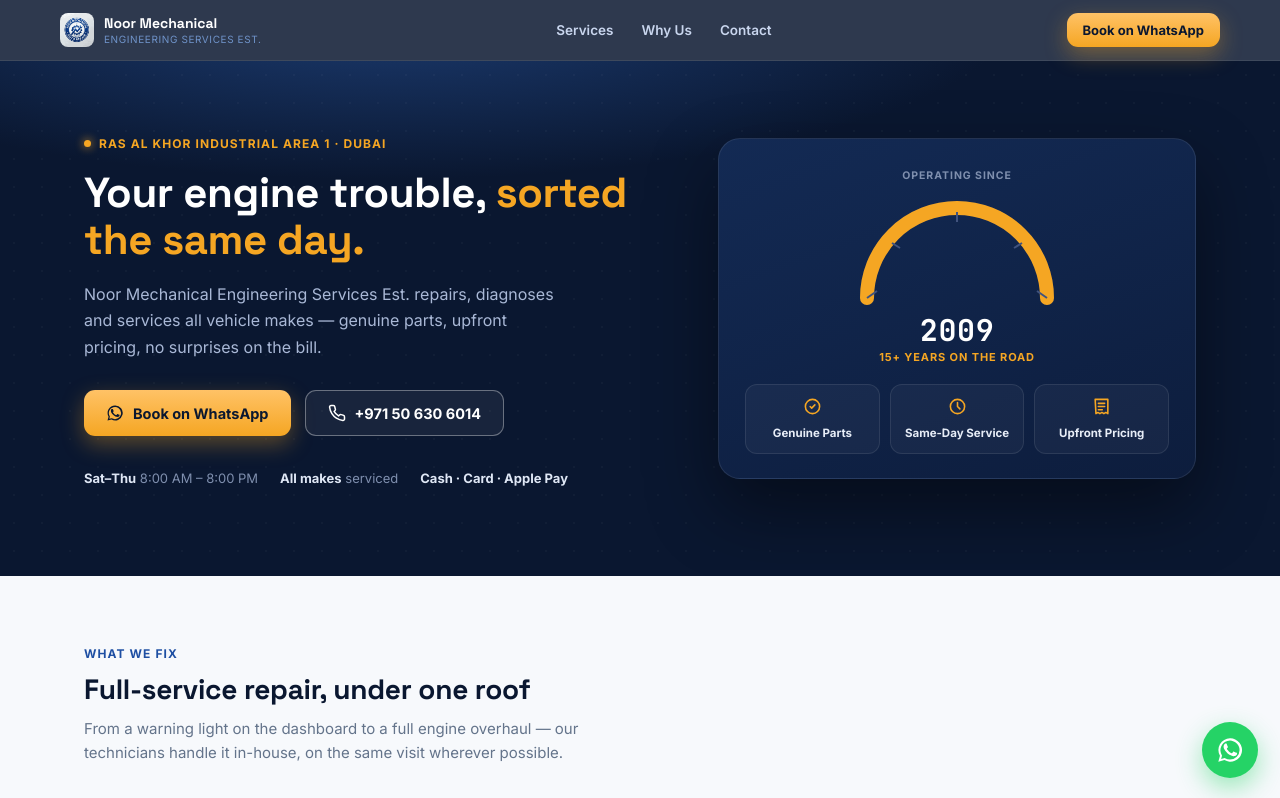
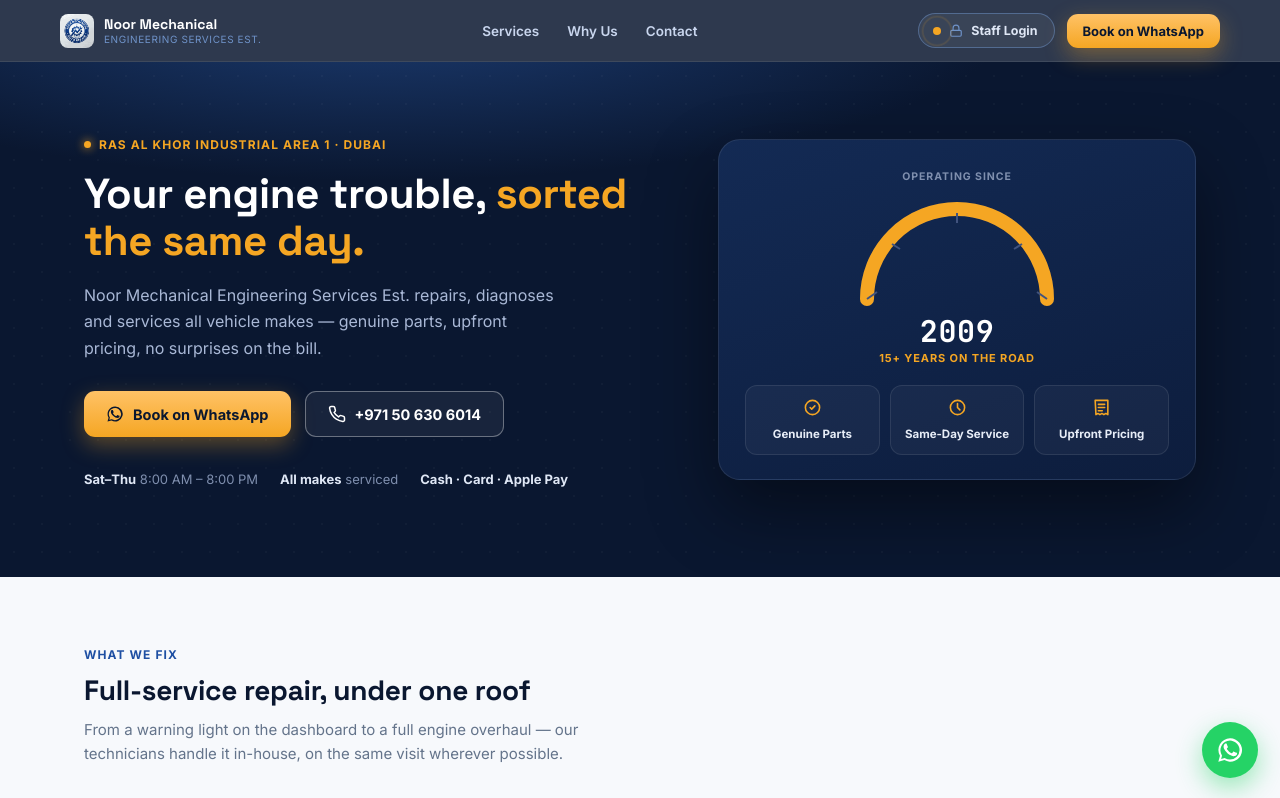
Before and after one commit to solares979717/noor_billing_invoice, a website: page index.html in a window 1280 px wide. Shown: the top 798 px of the page. Drawn offline with Linux system fonts and the light colour scheme.

Commit message:
commit changes

```diff
--- a/index.html
+++ b/index.html
@@ -48,6 +48,7 @@
 .nav-actions{display:flex;align-items:center;gap:12px;}
 .nav-cta{padding:9px 16px;font-size:13px;}
 @media(max-width:820px){ .nav-links{display:none;} }
+@media(max-width:480px){ .nav-cta{display:none;} .nav-inner{gap:8px;} }
 
 /* ---------- Hero ---------- */
 .hero{background:radial-gradient(ellipse 90% 60% at 30% -10%, #1c3c72 0%, var(--navy-950) 55%), var(--navy-950);position:relative;overflow:hidden;padding:70px 0 90px;}
@@ -136,6 +137,27 @@
 .staff-link{color:#4f6079 !important;font-size:11px;border-left:1px solid rgba(255,255,255,.12);padding-left:20px;}
 .staff-link:hover{color:#8fa0c2 !important;}
 
+/* Animated Staff Login button — pulsing ring to draw the eye without competing with the main CTA */
+.staff-btn{
+  position:relative;display:inline-flex;align-items:center;gap:8px;
+  padding:9px 16px 9px 14px;border-radius:99px;font-size:12.5px;font-weight:700;
+  color:#dfe7f5;background:rgba(255,255,255,.05);border:1px solid rgba(111,147,201,.5);
+  overflow:visible;transition:background .2s ease, border-color .2s ease, color .2s ease;
+}
+.staff-btn:hover{background:rgba(111,147,201,.14);border-color:var(--steel-400);color:#fff;}
+.staff-btn .dot{position:relative;width:8px;height:8px;border-radius:50%;background:var(--amber-500);flex-shrink:0;}
+.staff-btn .dot::before{
+  content:'';position:absolute;inset:-5px;border-radius:50%;border:1.5px solid var(--amber-500);
+  animation:staffPulse 2s ease-out infinite;
+}
+@keyframes staffPulse{
+  0%{transform:scale(.6);opacity:.9;}
+  75%{transform:scale(1.9);opacity:0;}
+  100%{transform:scale(1.9);opacity:0;}
+}
+.staff-btn svg{width:14px;height:14px;color:var(--steel-400);}
+@media(prefers-reduced-motion:reduce){ .staff-btn .dot::before{animation:none;} }
+
 /* ---------- WhatsApp float ---------- */
 .wa-float{position:fixed;bottom:22px;right:22px;z-index:60;width:56px;height:56px;border-radius:50%;background:#25D366;display:flex;align-items:center;justify-content:center;box-shadow:0 10px 26px rgba(37,211,102,.45);}
 .wa-float svg{width:28px;height:28px;color:#fff;}
@@ -156,6 +178,11 @@
       <a href="#contact">Contact</a>
     </div>
     <div class="nav-actions">
+      <a href="/admin" class="staff-btn">
+        <span class="dot"></span>
+        <svg viewBox="0 0 24 24" fill="none" stroke="currentColor" stroke-width="2" stroke-linecap="round" stroke-linejoin="round"><rect x="3" y="11" width="18" height="10" rx="2"/><path d="M7 11V7a5 5 0 0 1 10 0v4"/></svg>
+        Staff Login
+      </a>
       <a class="btn btn-amber nav-cta" id="navWhatsapp" target="_blank" rel="noopener">Book on WhatsApp</a>
     </div>
   </div>
@@ -353,7 +380,6 @@
       <a href="tel:+971506306014">Call</a>
       <a id="footWhatsapp" target="_blank" rel="noopener">WhatsApp</a>
       <a href="#contact">Location</a>
-      <a href="/admin" class="staff-link">Staff Login</a>
     </div>
   </div>
 </footer>
```
